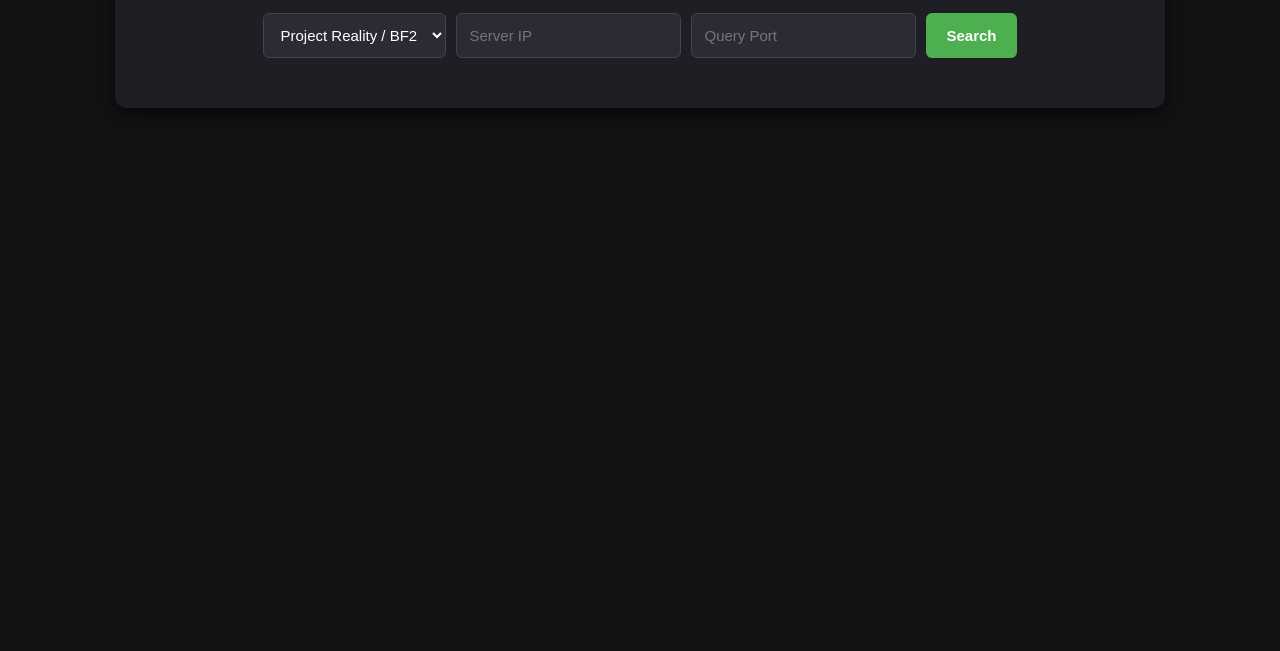
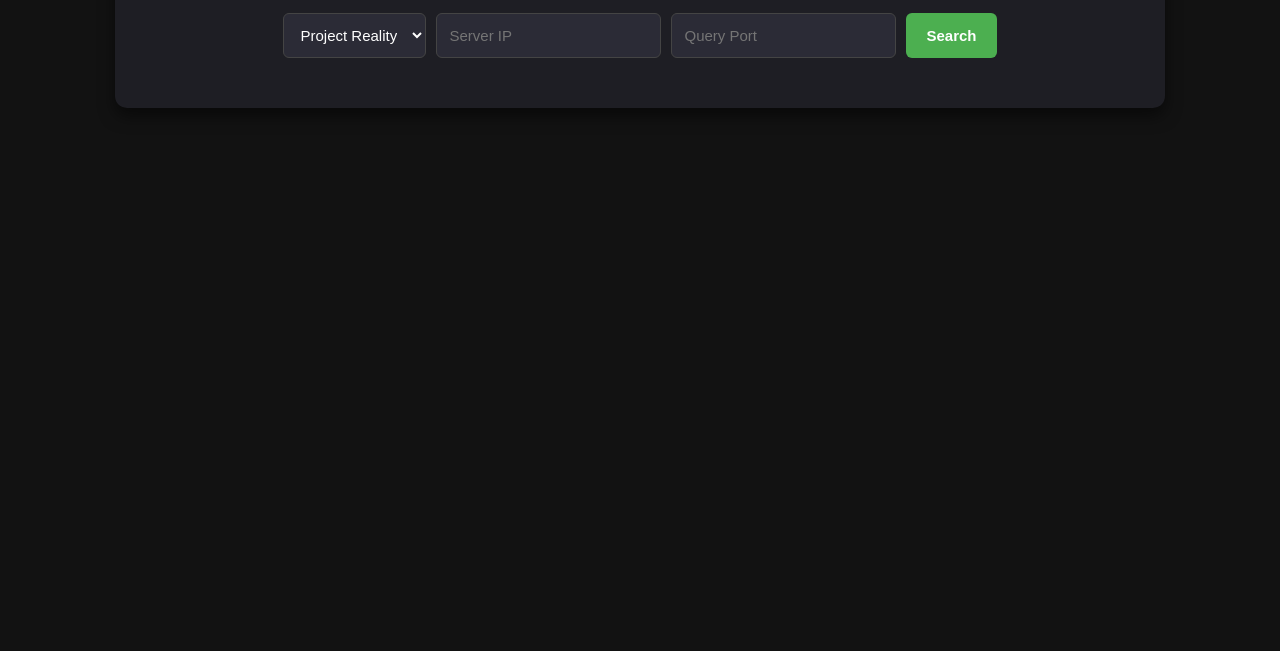
Before and after one commit to Suspect-404/QuickDig-UI, a website: page index.html in a window 1280 px wide. Shown: the part 149-800 px from the top of the page. Drawn offline with Linux system fonts and the light colour scheme.

Commit message:
Update index.html

```diff
--- a/index.html
+++ b/index.html
@@ -33,11 +33,10 @@
 
         <div class="input-group">
             <select id="gameType">
-                <option value="battlefield2">Project Reality / BF2</option>
-                <option value="csgo">CS:GO</option>
-                <option value="css">CS: Source</option>
-                <option value="arma3">Arma 3</option>
-                <option value="squad">Squad</option>
+    <option value="battlefield2">Project Reality</option>
+    <option value="battlefield2">Battlefield 2</option>
+    <option value="csgo">CS:GO</option>
+            </select>
             </select>
             <input type="text" id="serverIp" placeholder="Server IP" required>
             <input type="number" id="serverPort" placeholder="Query Port" required>
```
